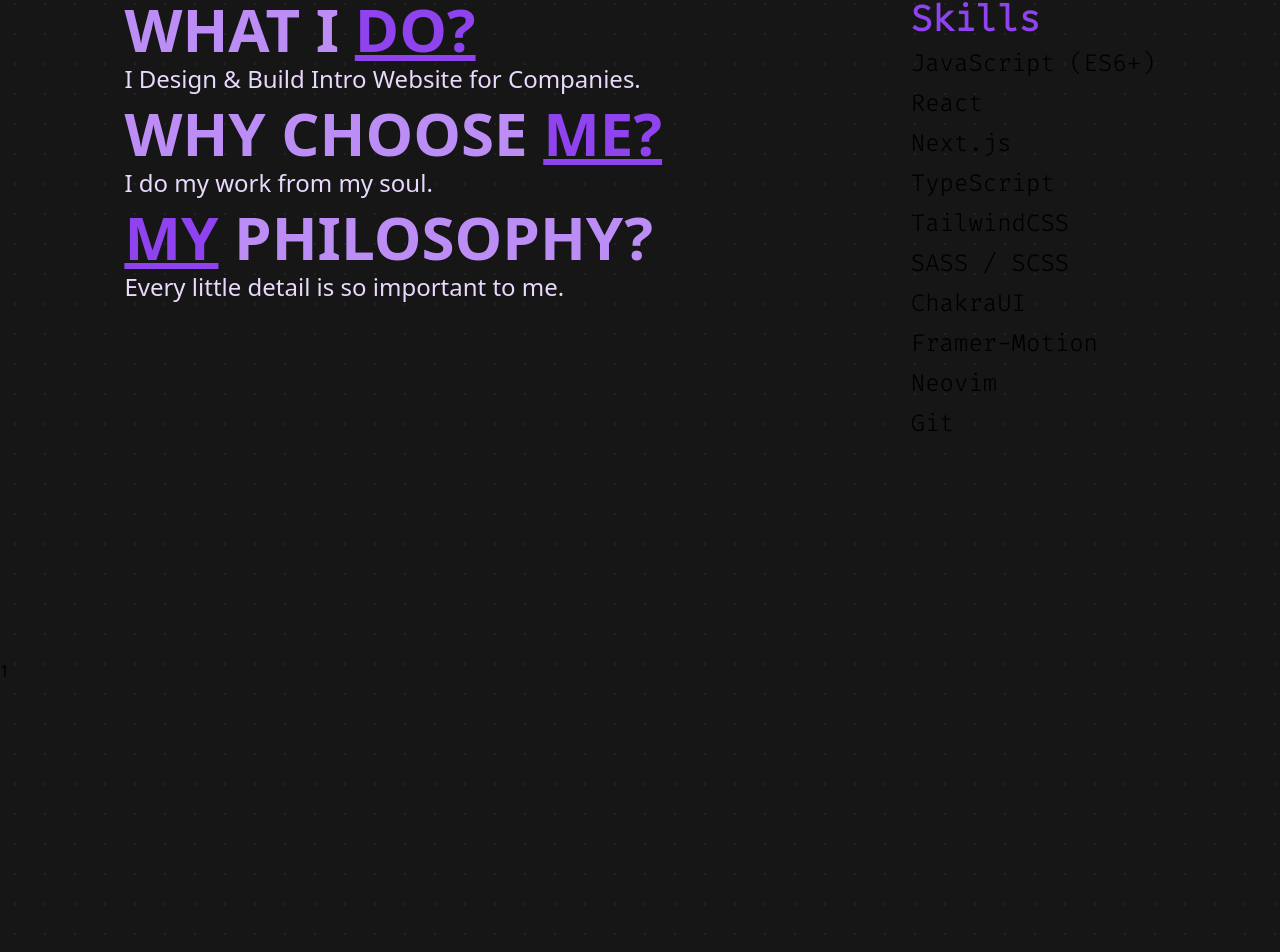
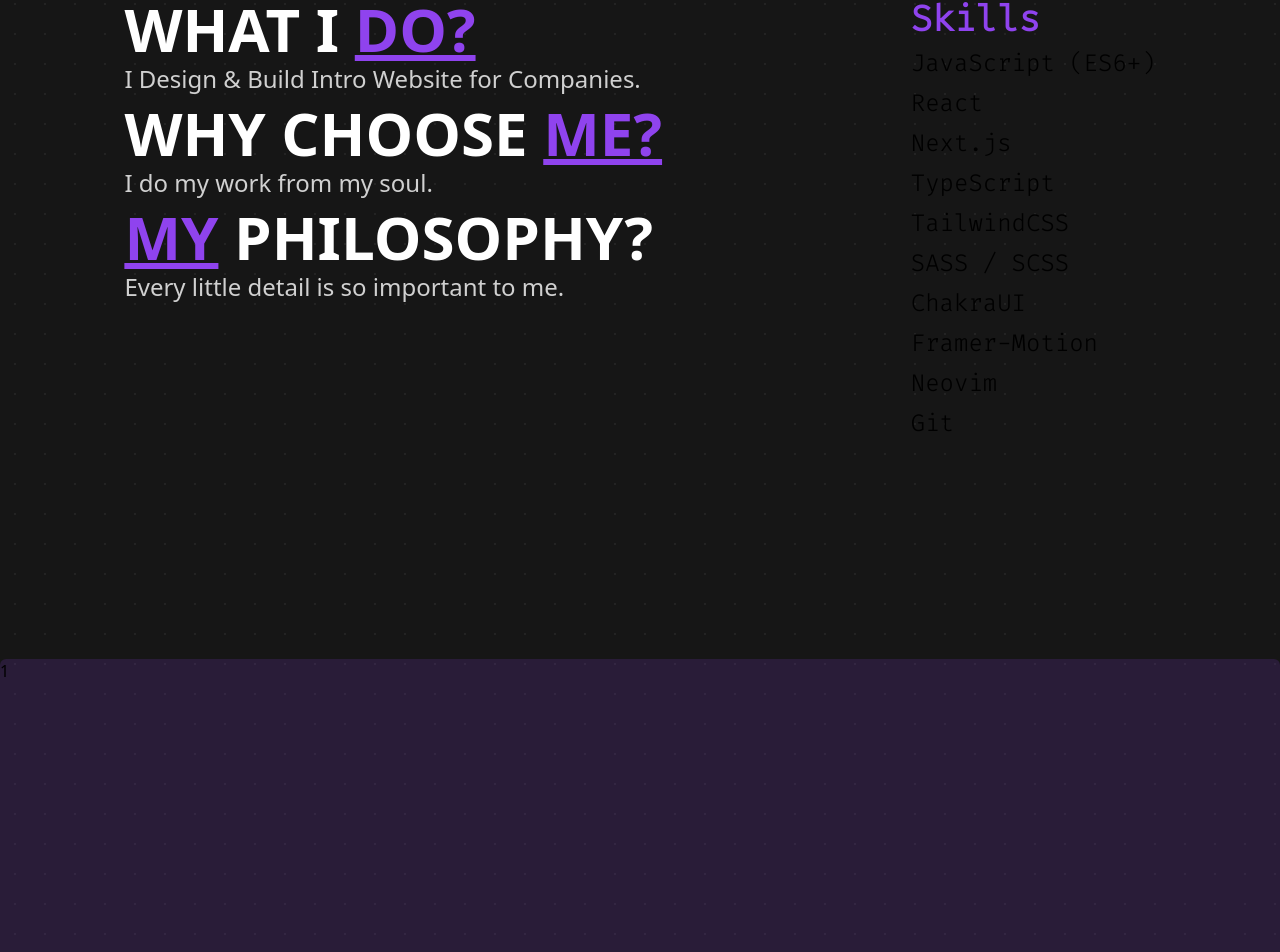
Before and after one commit to themuuln/final-portfolio, a Next.js app: page / in a window 1280 px wide. Shown: the part 1061-2013 px from the top of the page. Built offline with nearby package versions, Linux system fonts and the light colour scheme.

Commit message:
update: qna text color changed

```diff
--- a/public/css/mainSection.css
+++ b/public/css/mainSection.css
@@ -3,9 +3,13 @@
 }
 
 .question {
-  @apply text-6xl font-semibold text-brand_bg-300
+  @apply text-6xl font-semibold text-[#fff]
 }
 
 .answer {
-  @apply text-2xl text-brand_bg-100
+  @apply text-2xl text-chart_bg-100
 }
+
+.informationCard {
+  @apply rounded-md bg-brand_bg-600/20
+}
```
